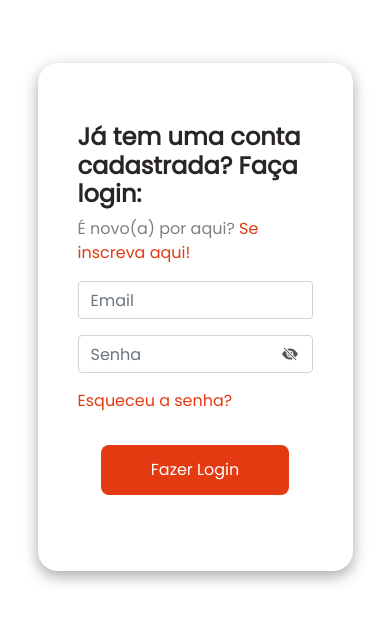
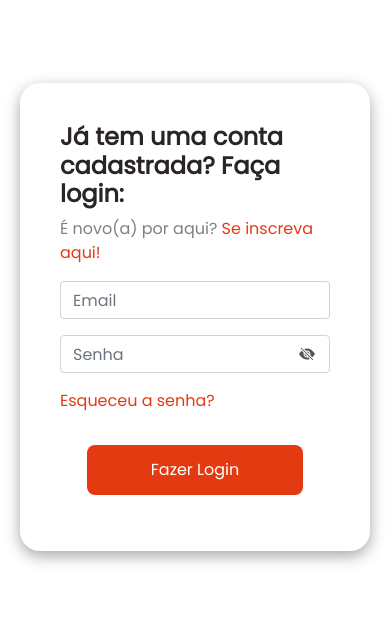
Before and after one commit to mazebelo/Projeto-Trilhas, a plain HTML site: page login.html in a window 390 px wide. Shown: the part 105-728 px from the top of the page. Drawn offline with nearby package versions, Linux system fonts and the light colour scheme.

Commit message:
Update login.css

```diff
--- a/css/login.css
+++ b/css/login.css
@@ -85,9 +85,9 @@ span.span-required {
 
 @media screen and (max-width: 768px) {
     #quadro {
-        width: 90%;
+        width: 100%;
         max-width: 400px;
-        padding: 60px 40px;
+        padding: 40px;
         margin: 0 auto;
         display: flex;
         flex-direction: column;
```
